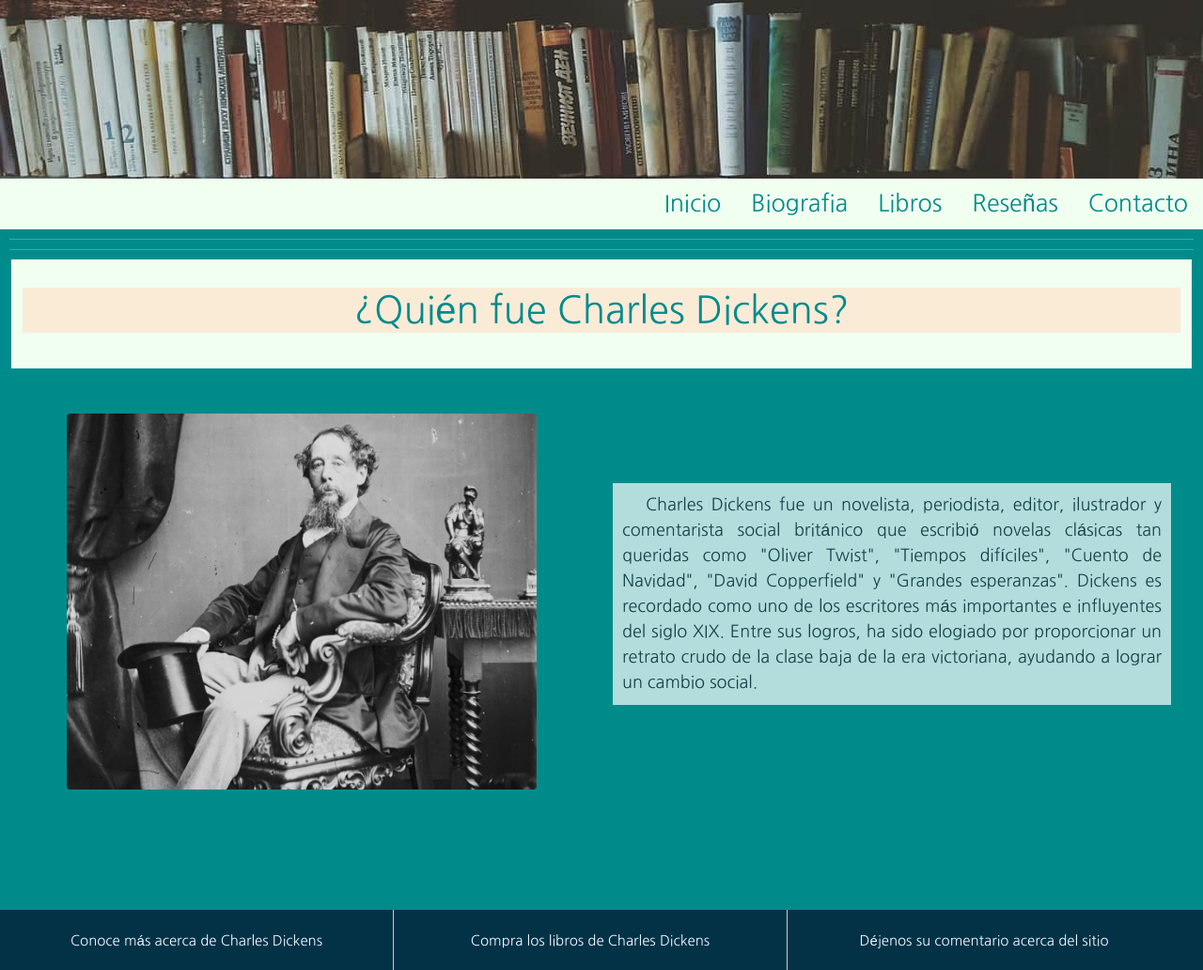
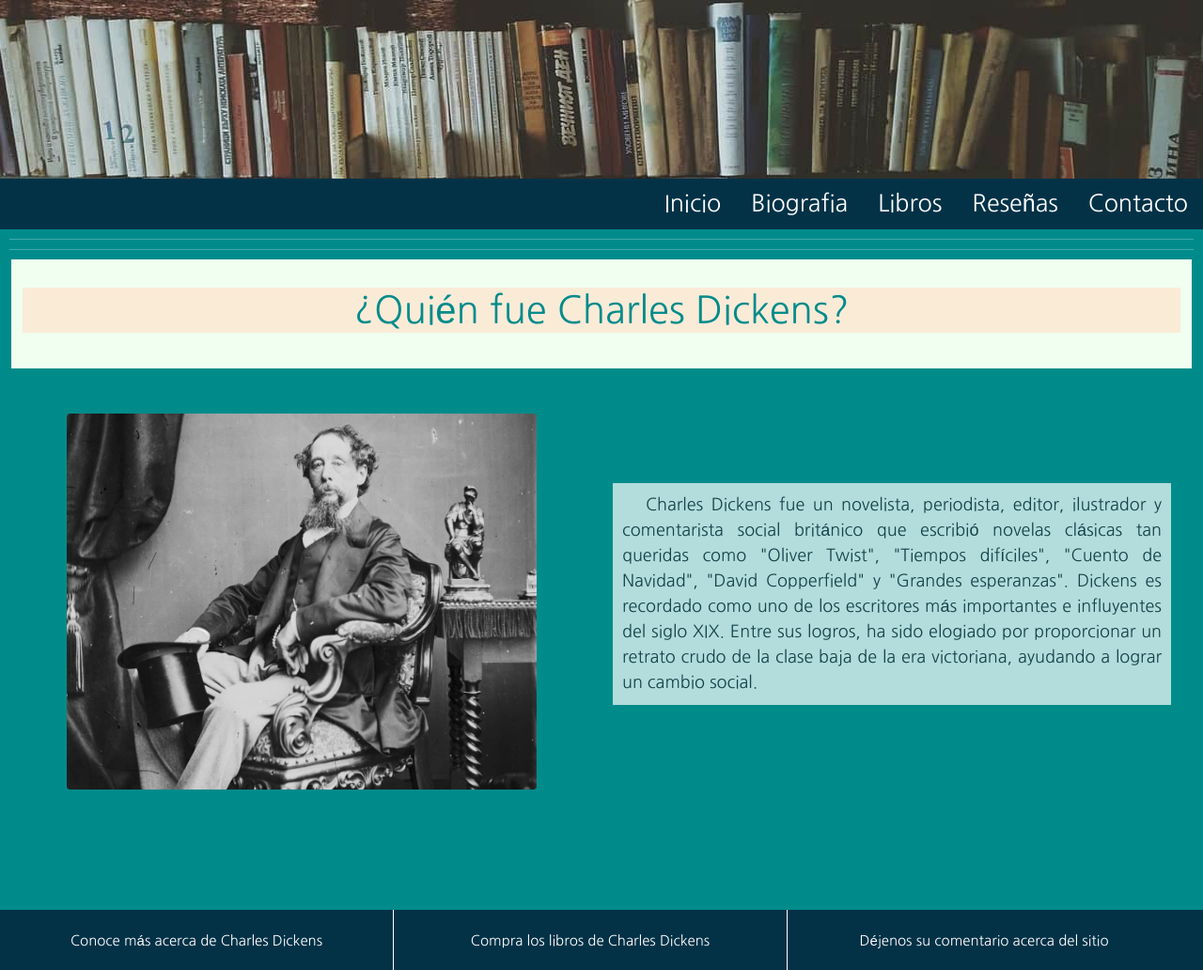
Before and after one commit to MartinaEstevez/nuevo_repo, a website: page index.html in a window 1280 px wide. Shown: the whole page at 94% size. Drawn offline with nearby package versions, Linux system fonts and the light colour scheme.

Commit message:
Decimo commit: edite al nav.

```diff
--- a/scss/_colores.scss
+++ b/scss/_colores.scss
@@ -7,3 +7,4 @@ $celesteFondoByLyR: rgb(117, 187, 192);
 $fondoBlancoContacto: white;
 $modalTexto: dimgrey;
 $rosaFondo: antiquewhite;
+$azulOscuroFondo: #033247;
--- a/scss/prueba.scss
+++ b/scss/prueba.scss
@@ -31,25 +31,25 @@ hr{
     width: 100%;
     max-width: 1528px;
     margin-top: 10%;
-    background-color: #033247;
+    background-color: $azulOscuroFondo;
     &__row{
         text-align: center;
         list-style-type: none;
         width: 100%;
-        background-color: #033247;}
+        ;}
     &__col{
         padding: 20px;}
     &__col-m{
         padding: 20px;
         padding-right:20px;
-        border-right: 1px solid #ccc;}
+        border-right: 1px solid $colorHr;}
     &__a{
         margin-bottom: 0px;
-        background-color: #033247;
+        ;
         text-decoration: none;
         font-size: 15px;
         font-family: 'Nanum Gothic', sans-serif;;
-        color: aliceblue;}}
+        color: $colorHr;}}
 
 .header{
     &__img{
@@ -58,9 +58,9 @@ hr{
        height: $tamañocompleto;
        width: $tamañocompleto;}}
 .nav{
-    background-color: $colorCremaFondoTexto;
+    background-color: $azulOscuroFondo;
     &__link{
-        color:$colorVerdeUsual;
+        color: $colorHr;
         font-size: 25px;}}
 /* termina clases en todas las paginas */
 
```
Also changed, not shown: css/prueba.css.
